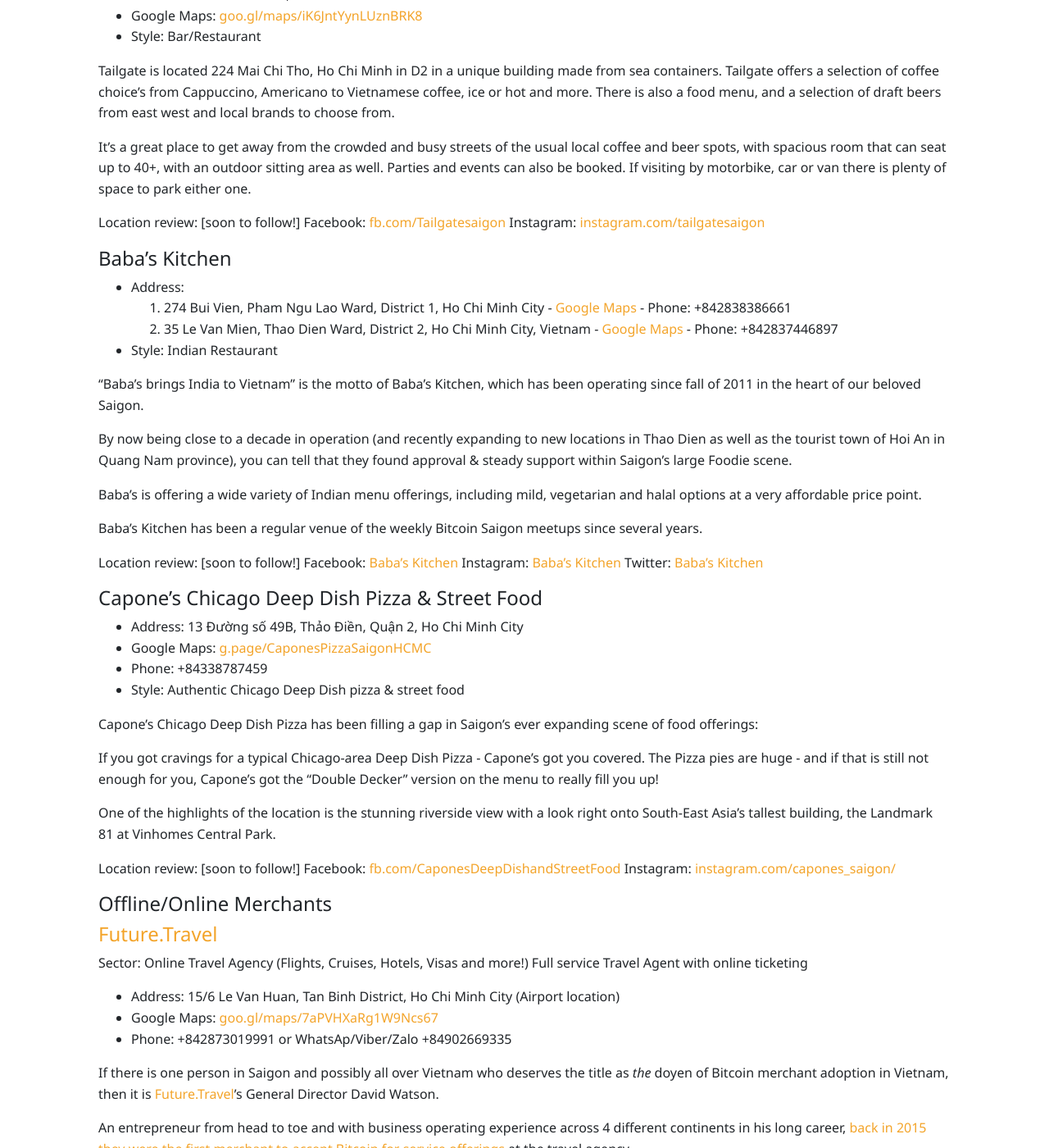
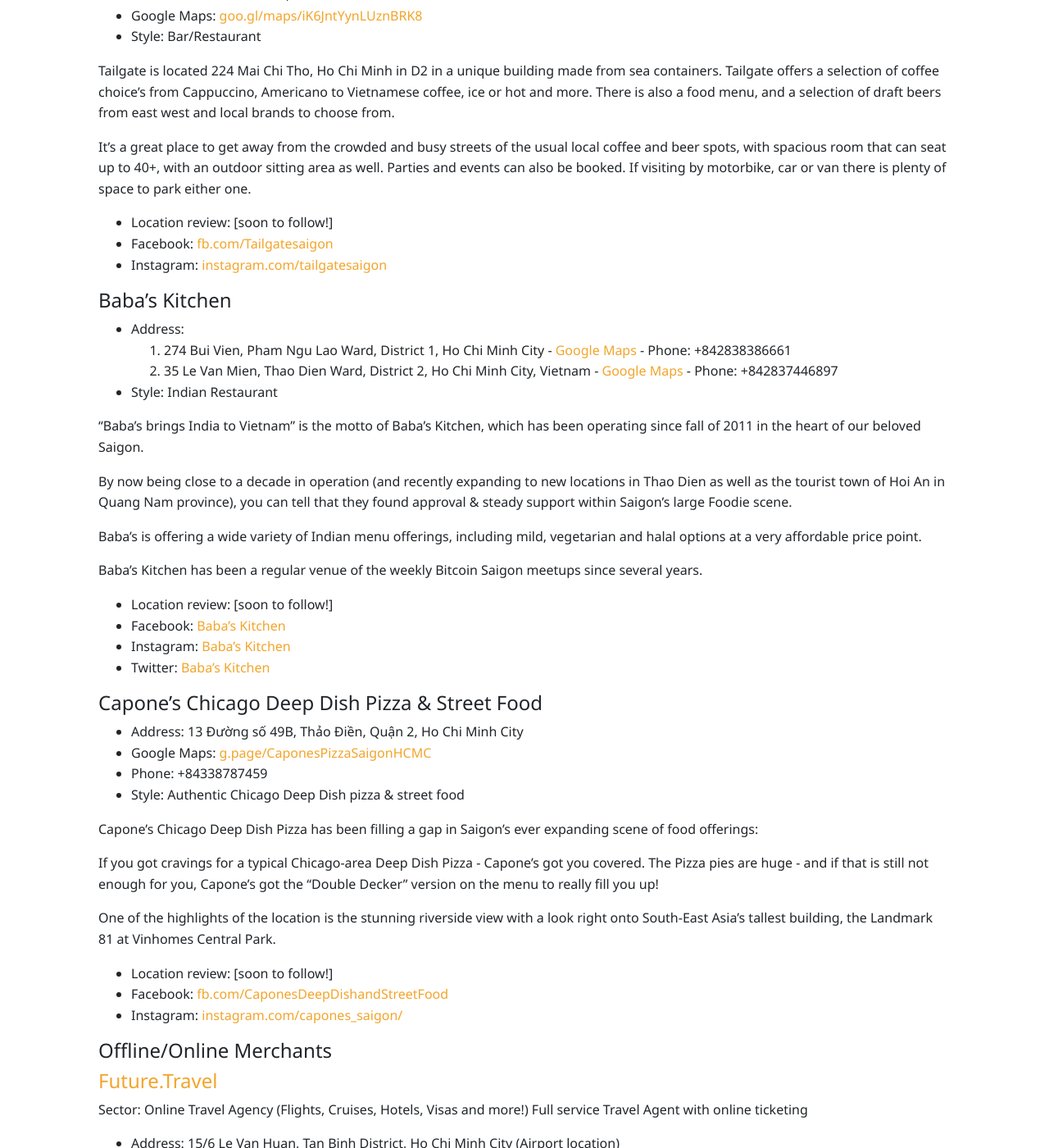
Before and after one commit to bitcoinsaigon/bitcoinsaigon.github.io, a Jekyll site: the page built from _pages/spend-sats-saigon.md, in a window 1280 px wide and 1400 px high, scrolled down 2408 px. Shown: the whole window at 82% size. Built offline with Jekyll 4.4.1, drawn with Linux system fonts in a browser that asks for light colours; nearby versions of some CDN libraries; some of the changed text lies outside the part shown.

Commit message:
update merchants page

```diff
--- a/_pages/spend-sats-saigon.md
+++ b/_pages/spend-sats-saigon.md
@@ -100,9 +100,9 @@
 
 It's a great place to get away from the crowded and busy streets of the usual local coffee and beer spots, with spacious room that can seat up to 40+, with an outdoor sitting area as well. Parties and events can also be booked. If visiting by motorbike, car or van there is plenty of space to park either one.
 
-Location review: [soon to follow!]
-Facebook: [fb.com/Tailgatesaigon](https://www.facebook.com/Tailgatesaigon/)
-Instagram: [instagram.com/tailgatesaigon](https://www.instagram.com/tailgatesaigon/)
+- Location review: [soon to follow!]
+- Facebook: [fb.com/Tailgatesaigon](https://www.facebook.com/Tailgatesaigon/)
+- Instagram: [instagram.com/tailgatesaigon](https://www.instagram.com/tailgatesaigon/)
 
 #### Baba’s Kitchen
 
@@ -119,10 +119,10 @@
 
 Baba’s Kitchen has been a regular venue of the weekly Bitcoin Saigon meetups since several years.
 
-Location review: [soon to follow!]
-Facebook: [Baba’s Kitchen](https://facebook.com/babaskitchenvn)
-Instagram: [Baba’s Kitchen](https://instagram.com/babaskitchenvn)
-Twitter: [Baba’s Kitchen](https://twitter.com/babaskitchenvn)
+- Location review: [soon to follow!]
+- Facebook: [Baba’s Kitchen](https://facebook.com/babaskitchenvn)
+- Instagram: [Baba’s Kitchen](https://instagram.com/babaskitchenvn)
+- Twitter: [Baba’s Kitchen](https://twitter.com/babaskitchenvn)
 
 #### Capone’s Chicago Deep Dish Pizza & Street Food
 
@@ -137,9 +137,9 @@
 
 One of the highlights of the location is the stunning riverside view with a look right onto South-East Asia’s tallest building, the Landmark 81 at Vinhomes Central Park.
 
-Location review: [soon to follow!]
-Facebook: [fb.com/CaponesDeepDishandStreetFood](https://facebook.com/CaponesDeepDishandStreetFood)
-Instagram: [instagram.com/capones_saigon/](https://www.instagram.com/capones_saigon/)
+- Location review: [soon to follow!]
+- Facebook: [fb.com/CaponesDeepDishandStreetFood](https://facebook.com/CaponesDeepDishandStreetFood)
+- Instagram: [instagram.com/capones_saigon/](https://www.instagram.com/capones_saigon/)
 
 #### Offline/Online Merchants
 
@@ -175,10 +175,10 @@
 
 BitcoinVN itself is Vietnam’s oldest Bitcoin Exchange service operating in the country since early 2014; founded by industry veterans such as [Dominik Weil](http://www.twitter.com/DominikWeil), [Alex Winter](http://www.twitter.com/realalexwinter) and [Bao Phuong Nguyen](http://www.twitter.com/PhuongBitcoinVN) and provides a variety of exchange-related services such as the online trading platform [VBTC](http://www.vbtc.exchange), the brokerage [BitcoinVN](http://www.bitcoinvn.io), an [OTC desk for institutional & affluent private clients](http://www.bitcoinvn.io/en/otc) and a fleet of [Bitcoin ATMs](http://btm.bitcoinvn.io).
 
-Interview: (following soon!)
-Website: [shop.bitcoinvn.io](http://shop.bitcoinvn.io)
-Facebook: [BitcoinVN Shop](https://www.facebook.com/Vilanh-BTC-Shop-Bitcoinvn-104495564767407/)
-Twitter: [BitcoinVN Shop](http://www.twitter.com/BitcoinVNShop)
+- Interview: (following soon!)
+- Website: [shop.bitcoinvn.io](http://shop.bitcoinvn.io)
+- Facebook: [BitcoinVN Shop](https://www.facebook.com/Vilanh-BTC-Shop-Bitcoinvn-104495564767407/)
+- Twitter: [BitcoinVN Shop](http://www.twitter.com/BitcoinVNShop)
 
 ---
 
```
